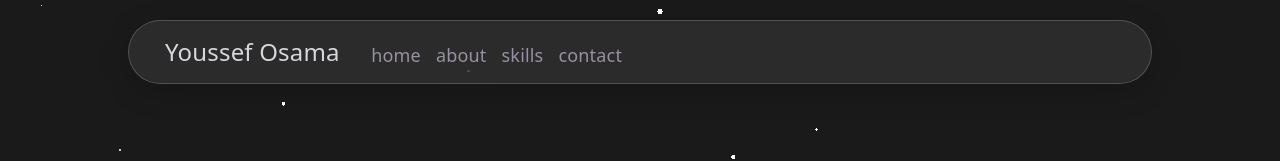
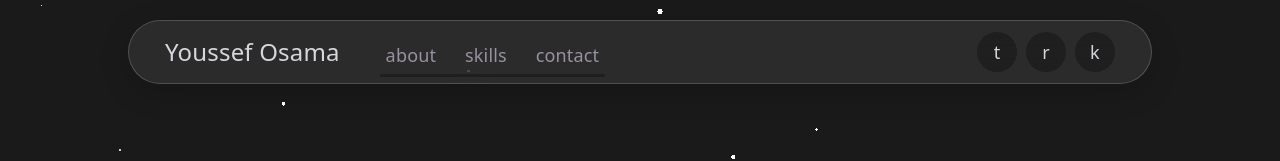
Before and after one commit to youssef-osama-global/youssef-osama, a React (Vite) app: page / in a window 1280 px wide. Shown: the top 161 px of the page. Built offline with nearby package versions, Linux system fonts and the light colour scheme.

Commit message:
nav bar blob animation and some others

```diff
--- a/src/components/hero_sec/Particles/Particles.jsx
+++ b/src/components/hero_sec/Particles/Particles.jsx
@@ -85,7 +85,7 @@ const fragment = `
 `;
 
 const Particles = ({
-  /*default val.*/
+  /*default val., react bits props BTW :)*/
   particleCount = 200,
   particleSpread = 10,
   speed = 0.1,
--- a/src/components/hero_sec/hero-content/nav-bar/nav-bar.css
+++ b/src/components/hero_sec/hero-content/nav-bar/nav-bar.css
@@ -15,11 +15,21 @@ header {
   backdrop-filter: blur(14px);
   -webkit-backdrop-filter: blur(14px);
   box-shadow: 0 8px 30px rgba(0, 0, 0, 0.18);
+  z-index: 999;
 }
 
 .logo {
   font-size: 24px;
   color: hsl(267, 8%, 85%);
+  transition: all 300ms ease, -webkit-text-fill-color 0ms ease;
+}
+
+.logo:hover {
+  -webkit-text-stroke-color: hsl(267, 8%, 85%);
+  -webkit-text-stroke-width: 1px;
+
+  -webkit-text-fill-color: transparent;
+  transition: all 300ms ease, -webkit-text-fill-color 0ms ease;
 }
 
 .logo-wrapper {
@@ -28,21 +38,82 @@ header {
   gap: 1.75rem;
 }
 
+header nav {
+  height: 50px;
+
+  anchor-name: --hovered-item;
+
+  li:hover {
+    anchor-name: --hovered-item;
+  }
+
+
+  &::after {
+    content: "";
+    position: absolute;
+    background: var(--surface);
+    top: calc(anchor(bottom) - 4px);
+    left: calc(anchor(left) + .5rem);
+    right: calc(anchor(right) + .5rem);
+    bottom: calc(anchor(bottom) + 1px);
+    /* top: anchor(top); */
+    position-anchor: --hovered-item;
+    transition: all 300ms ease;
+
+    corner-shape: squircle;
+    border-radius: 999px;
+
+    transform: translateY(1px); /*OCD v2.0 :D*/
+
+    z-index: -1;
+  }
+
+  &:has(li:hover)::after {
+    top: anchor(top);
+    left: anchor(left);
+    right: anchor(right);
+    bottom: anchor(bottom);
+    transition: all 500ms linear(
+      0,
+      0.441 7.4%,
+      0.779 15.3%,
+      1.015 23.7%,
+      1.098 28.2%,
+      1.158 32.9%,
+      1.188 36.6%,
+      1.207 40.6%,
+      1.213 44.8%,
+      1.208 49.3%,
+      1.175 57.7%,
+      1.032 82.8%,
+      1.007 91.2%,
+      1); /*easing wizard*/
+  }
+
+}
+
 header nav ul {
   list-style: none;
   display: flex;
   flex-direction: row;
-  align-items: flex-end;
+  align-items: center;
   height: 100%;
-  gap: 15px;
+  /* gap: 15px; */
   margin: 0;
   padding: 0;
-  transform: translateY(3px); /*برعاية ال OCD*/
+  transform: translateY(2.5px); /*برعاية ال OCD :)*/
 }
 
 header nav ul li {
-  align-self: flex-end;
-  height: 100%;
+  height: 70%;
+  padding-inline: .8rem;
+}
+
+header nav ul li:hover {
+  a {
+    color: hsl(267, 8%, 85%);
+    transition: all 0.3s ease-in-out;
+  }
 }
 
 header nav ul a {
@@ -50,7 +121,7 @@ header nav ul a {
   text-decoration: none;
   color: hsl(267, 8%, 60%);
   transition: all 0.3s ease-in-out;
-  align-items: flex-end;
+  align-items: center;
   height: 100%;
 
 }
@@ -59,3 +130,32 @@ header nav ul a:hover {
   color: hsl(267, 8%, 85%);
   transition: all 0.3s ease-in-out;
 }
+
+.header-social-icons {
+  margin-left: auto;
+}
+
+.header-social-icons ul {
+  list-style: none;
+  display: flex;
+  gap: .5rem;
+
+}
+
+.header-social-icons ul li {
+  background: var(--surface);
+  border-radius: 50%;
+  width: 40px;
+  aspect-ratio: 1/1;
+  display: grid;
+  place-items: center;
+}
+
+.header-social-icons ul li a {
+  text-decoration: none;
+  color: hsl(267, 8%, 85%);
+  width: 100%;
+  aspect-ratio: 1/1;
+  display: grid;
+  place-items: center; /*مش حاسه overkill*/
+}
--- a/src/components/hero_sec/hero-content/nav-bar/nav-bar.jsx
+++ b/src/components/hero_sec/hero-content/nav-bar/nav-bar.jsx
@@ -1,26 +1,30 @@
-import { useState, useEffect } from "react";
+import { useEffect } from "react";
 import './nav-bar.css';
 
 function NavBar() {
 
 
-
-
   return(
     <>
       <header>
-        <div className="logo-wrapper">
-          <div className="logo">Youssef Osama</div>
+        <div className="logo-wrapper"> {/*to get the links next to the logo*/}
+          <div className="logo"><a href="#hero-sec" style={{textDecoration: "none", color: "hsl(267, 8%, 85%)"}}>Youssef Osama</a></div>
           <nav>
             <ul>
-              <li><a href="">home</a></li>
-              <li><a href="">about</a></li>
-              <li><a href="">skills</a></li>
-              <li><a href="">contact</a></li>
+              <li><a href="#">about</a></li>
+              <li><a href="#">skills</a></li>
+              <li><a href="#">contact</a></li>
             </ul>
-            <div className="selector"></div>
           </nav>
         </div>
+        <div className="header-social-icons">
+          <ul>
+            <li><a href="">t</a></li>
+            <li><a href="">r</a></li>
+            <li><a href="">k</a></li>
+          </ul>
+        </div> {/*TODO: install : npm i @fortawesome/fontawesome-svg-core @fortawesome/react-fontawesome @fortawesome/free-brands-svg-icons
+ , to import the icons for social media*/}
         <div className="side-nav"></div>
 
       </header>
--- a/src/components/hero_sec/hero.jsx
+++ b/src/components/hero_sec/hero.jsx
@@ -3,8 +3,9 @@ import HeroContent from './hero-content/hero-content'
 
 function Hero() {
 
-  return (<>
-    <section>
+  return (
+    <>
+      <section id='hero-sec'>
         <div style={{ width: '100%', height: '600px', position: 'relative' }}>
         <Particles
         particleColors={["#FBFFFF"]}
@@ -22,7 +23,6 @@ function Hero() {
         <HeroContent />
       </section>
 
-
     </>);
 };
 
--- a/src/index.css
+++ b/src/index.css
@@ -11,6 +11,7 @@
   --text-h: hsl(257, 37%, 96%);
   --bg: #fff;
   --border: #e5e4e7;
+  --surface: rgb(26 26 26 / 0.7);
 
   --sans: system-ui, 'Segoe UI', Roboto, sans-serif;
   --heading: system-ui, 'Segoe UI', Roboto, sans-serif;
```
Lines whose indentation alone changed are shown as unchanged.
